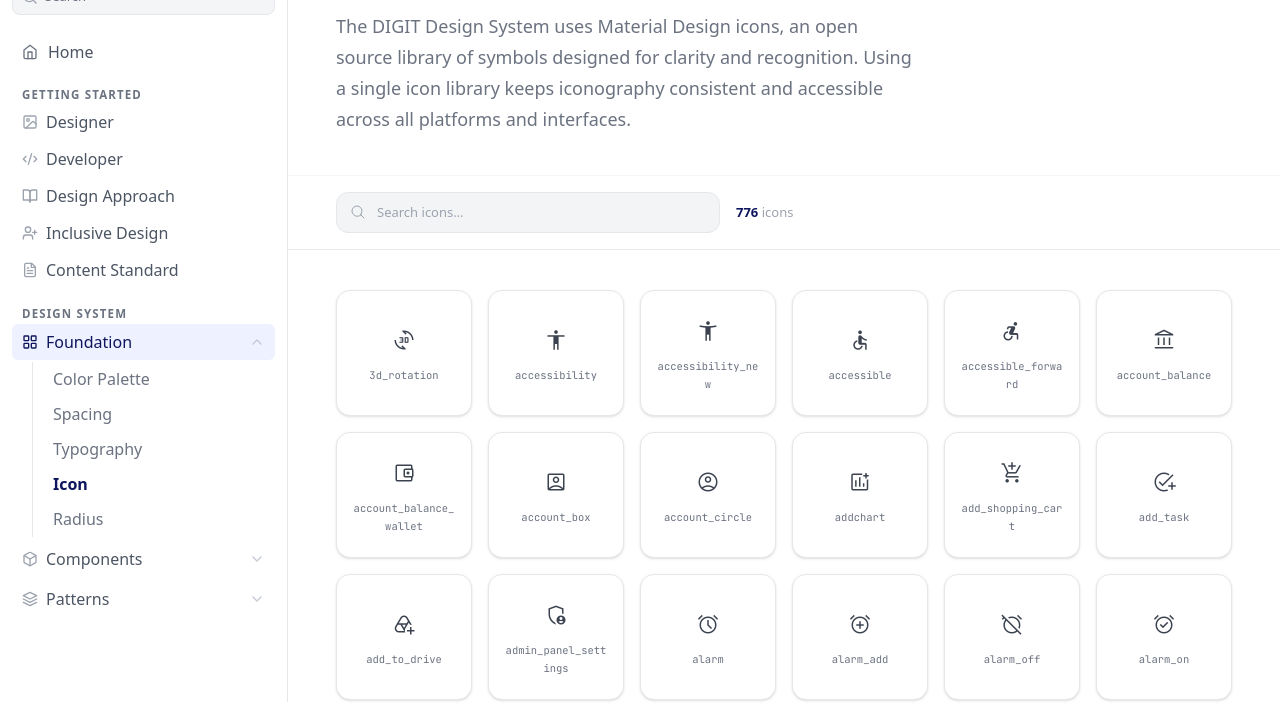
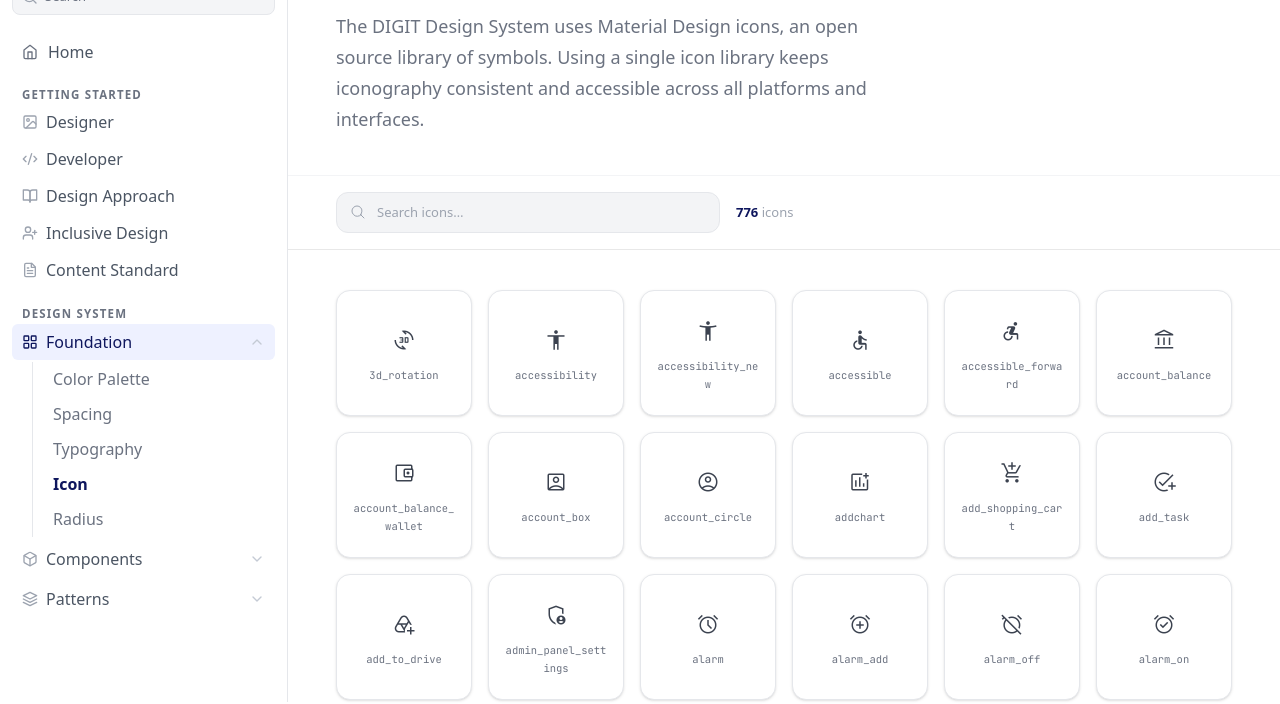
Before and after one commit to niharikasuri-bit/Design-System, a website: page docs/foundation/icon.html in a window 1280 px wide. Shown: the part 98-802 px from the top of the page. Drawn offline with nearby package versions, Linux system fonts and the light colour scheme.

Commit message:
Remove "designed for clarity and recognition" from icon.html description
Co-Authored-By: Claude Sonnet 4.6 <noreply@anthropic.com>

```diff
--- a/docs/foundation/icon.html
+++ b/docs/foundation/icon.html
@@ -180,7 +180,7 @@
           <h1 id="icon" class="text-[28px] sm:text-[34px] lg:text-[38px] font-bold text-[#0E165D]
             tracking-[-0.025em] leading-tight mb-4">Icon</h1>
           <p class="text-[18px] text-[#6B7280] max-w-3xl leading-[1.72]">
-            The DIGIT Design System uses Material Design icons, an open source library of symbols designed for clarity and recognition. Using a single icon library keeps iconography consistent and accessible across all platforms and interfaces.
+            The DIGIT Design System uses Material Design icons, an open source library of symbols. Using a single icon library keeps iconography consistent and accessible across all platforms and interfaces.
           </p>
         </div>
       </div>
```
